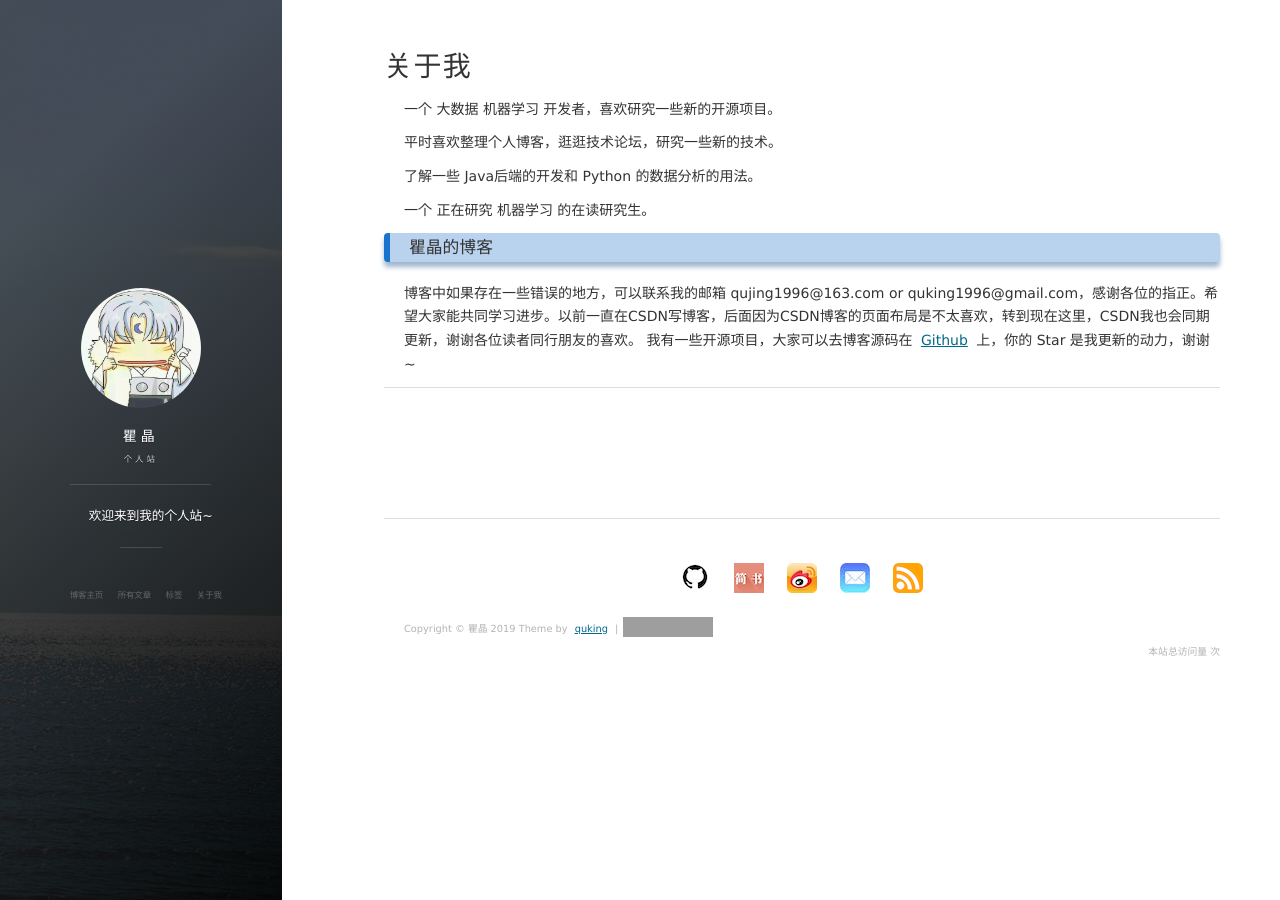
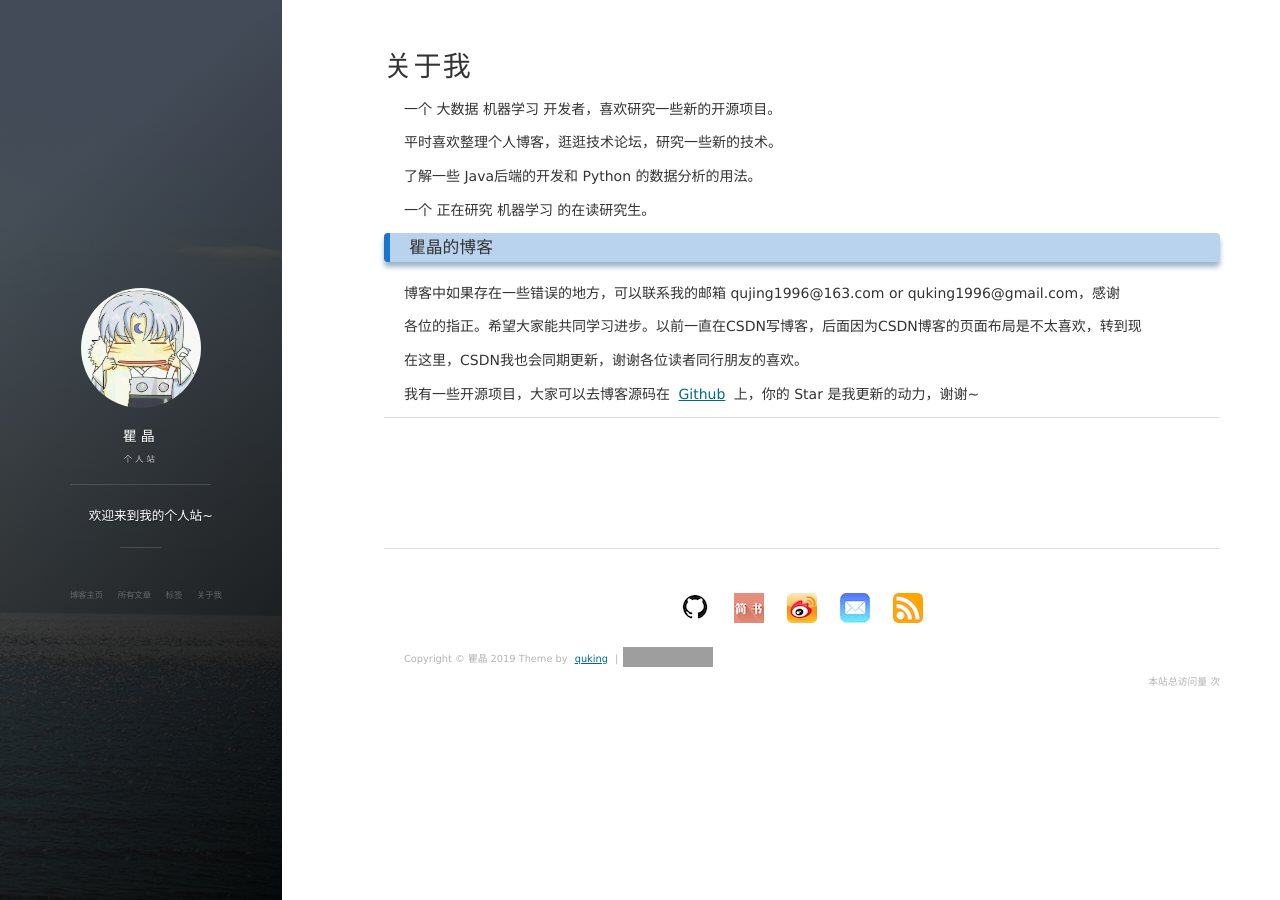
Before and after one commit to quking/quking.github.io, a Jekyll site: the page built from about.md, in a window 1280 px wide. Built offline with Jekyll 4.4.1, drawn with Linux system fonts in a browser that asks for light colours; nearby versions of some CDN libraries; comment, search, counter and statistics services are not loaded; grey boxes are pictures that could not be loaded.

Commit message:
Update about.md

```diff
--- a/about.md
+++ b/about.md
@@ -16,10 +16,12 @@ title: 关于我
 <h3> 瞿晶的博客 </h3>
 <p>
 
-博客中如果存在一些错误的地方，可以联系我的邮箱 qujing1996@163.com or quking1996@gmail.com，感谢各位的指正。希望大家能共同学习进步。以前一直在CSDN写博客，后面因为CSDN博客的页面布局是不太喜欢，转到现在这里，CSDN我也会同期更新，谢谢各位读者同行朋友的喜欢。
 
-
-我有一些开源项目，大家可以去博客源码在 <a target="_blank" href='https://github.com/quking'>Github</a> 上，你的 Star 是我更新的动力，谢谢~
+<p>
+ 博客中如果存在一些错误的地方，可以联系我的邮箱 qujing1996@163.com or quking1996@gmail.com，感谢
+<p>
+ 各位的指正。希望大家能共同学习进步。以前一直在CSDN写博客，后面因为CSDN博客的页面布局是不太喜欢，转到现<p>在这里，CSDN我也会同期更新，谢谢各位读者同行朋友的喜欢。
+<p>我有一些开源项目，大家可以去博客源码在 <a target="_blank" href='https://github.com/quking'>Github</a> 上，你的 Star 是我更新的动力，谢谢~<p>
 
 <p>
 
```
